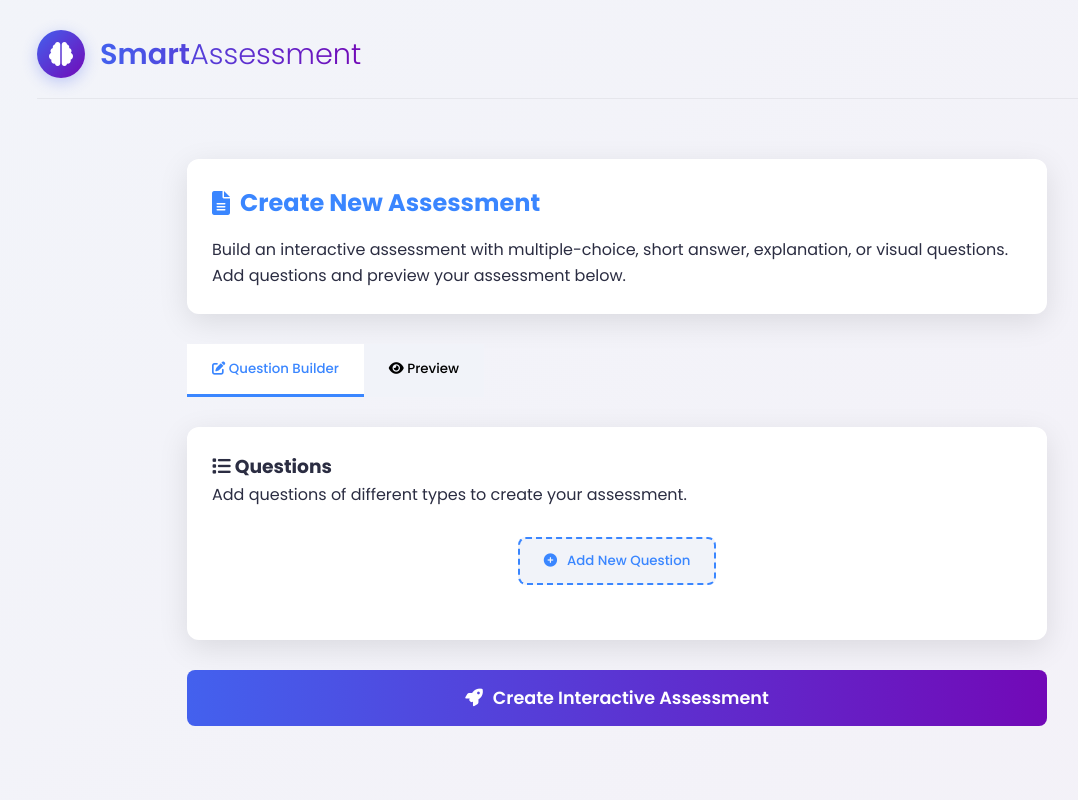
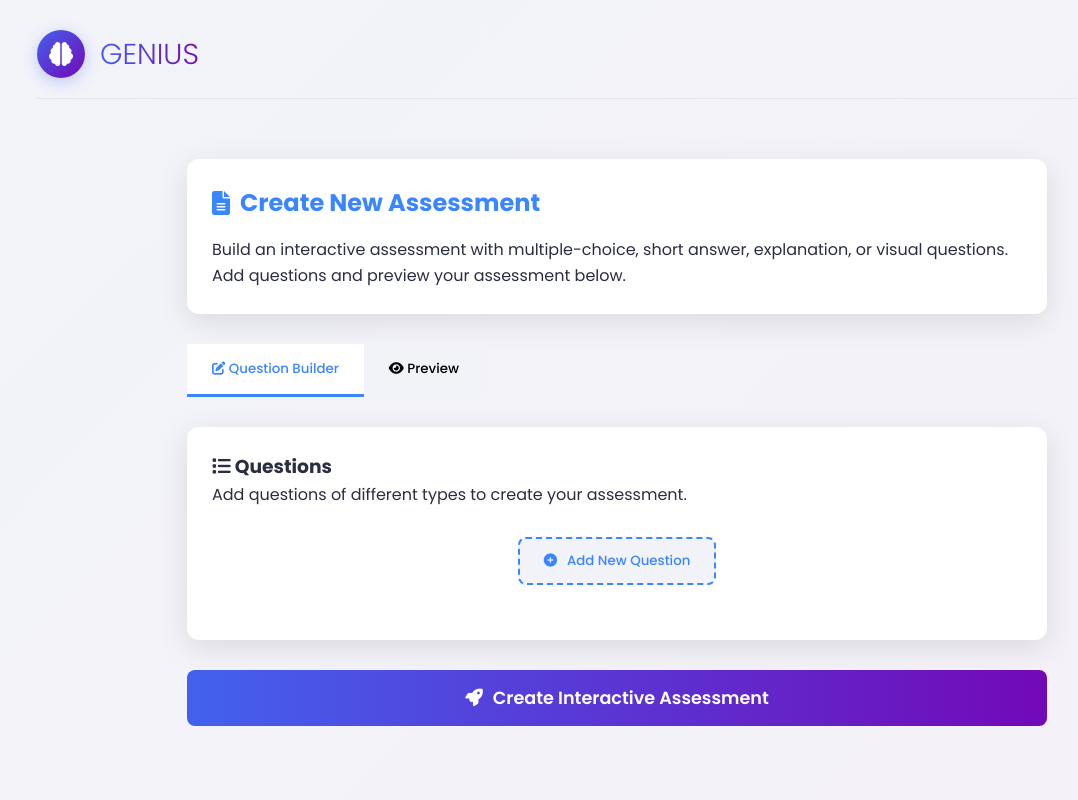
Before and after one commit to KamenYaiba/GENIUS, a Flask app: page / in a window 1280 px wide. Shown: the whole page, without its empty margins (23-1101 px from the left). Run offline with Flask 3, Linux system fonts and the light colour scheme.

Commit message:
Update index.html

```diff
--- a/templates/index.html
+++ b/templates/index.html
@@ -3,7 +3,7 @@
 <head>
     <meta charset="UTF-8">
     <meta name="viewport" content="width=device-width, initial-scale=1.0">
-    <title>Smart Assessment - Create Assessment</title>
+    <title>GENIUS - Create Assessment</title>
     <link rel="stylesheet" href="{{ url_for('static', filename='modern-style.css') }}">
     <link href="https://cdnjs.cloudflare.com/ajax/libs/font-awesome/6.0.0/css/all.min.css" rel="stylesheet">
     <style>
@@ -369,7 +369,7 @@
         <header>
             <div class="logo-container">
                 <div class="logo-icon"><i class="fas fa-brain"></i></div>
-                <h1>Smart<span>Assessment</span></h1>
+                <h1><span>GENIUS</span></h1>
             </div>
         </header>
 
```
